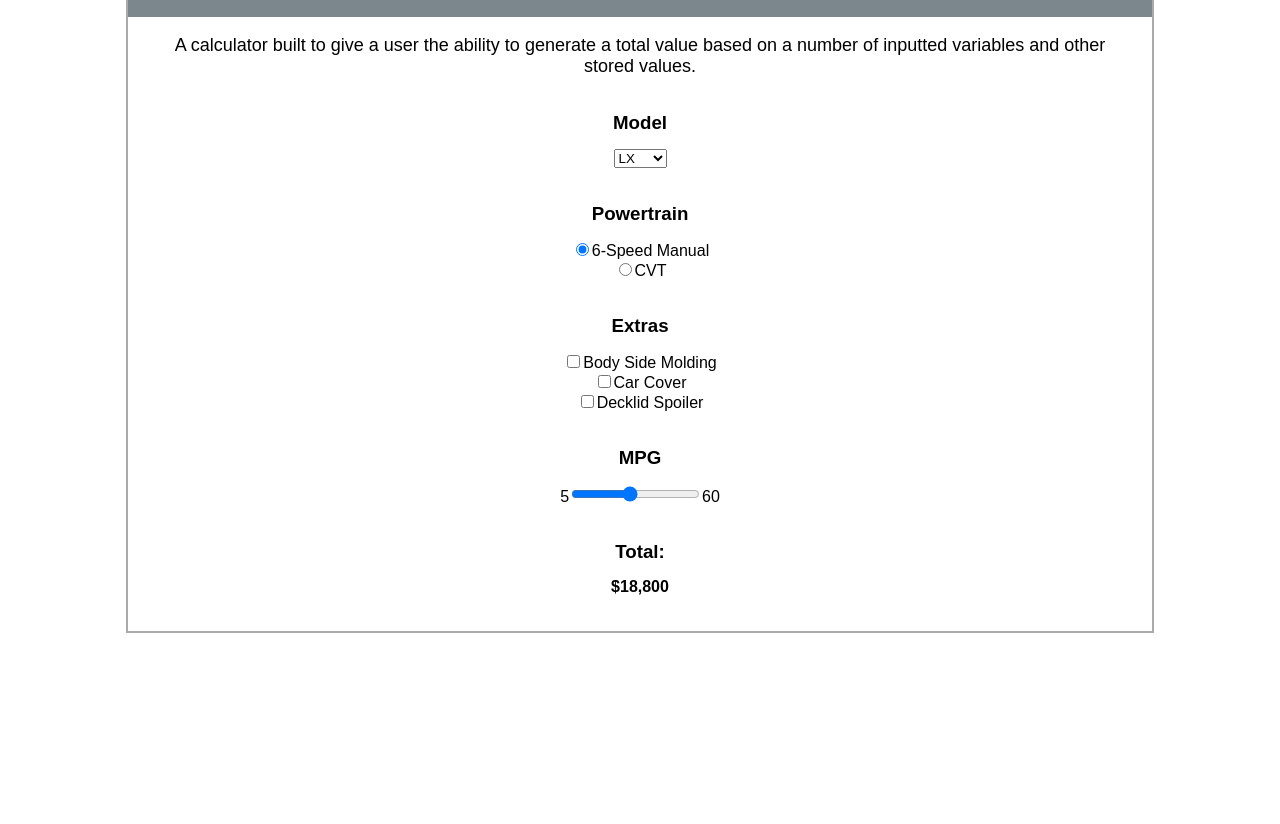
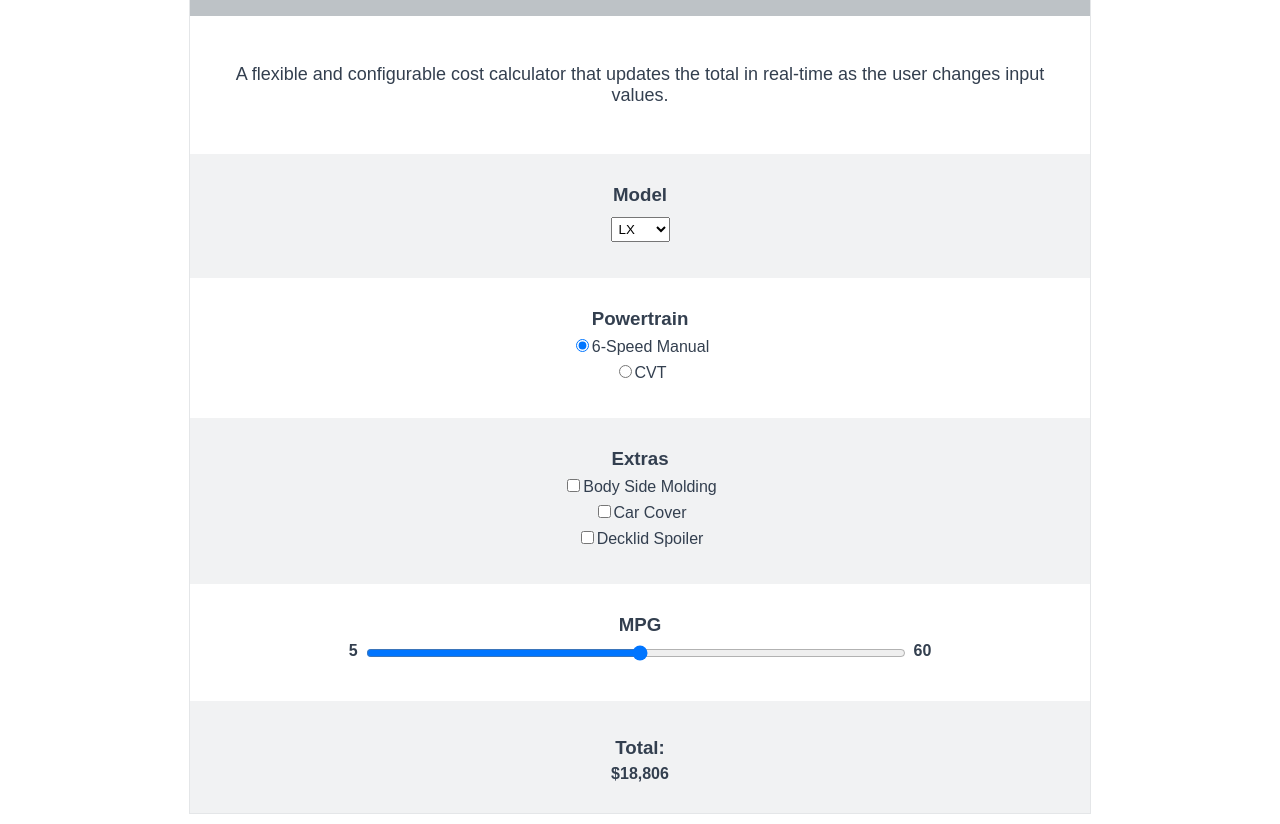
Before and after one commit to Naess/react-cost-calculator, a React app: page / in a window 1280 px wide. Shown: the part 95-919 px from the top of the page. Before the commit the page ends 800 px from the top, so only its background shows below. Built offline with nearby package versions, Linux system fonts and the light colour scheme.

Commit message:
Improve styling

```diff
--- a/options-config.json
+++ b/options-config.json
@@ -32,7 +32,7 @@
     "type": "slider",
     "min": 5,
     "max": 60,
-    "default": 30,
+    "default": 33,
     "conversionRate": 2
   }
 }
--- a/public/index.html
+++ b/public/index.html
@@ -3,7 +3,7 @@
   <head>
     <meta charset="utf-8">
     <meta name="viewport" content="width=device-width, initial-scale=1">
-    <link rel="shortcut icon" href="%PUBLIC_URL%/favicon1.ico">
+    <link rel="shortcut icon" href="%PUBLIC_URL%/favicon.ico">
     <!--
       Notice the use of %PUBLIC_URL% in the tag above.
       It will be replaced with the URL of the `public` folder during the build.
--- a/src/components/Calculator.js
+++ b/src/components/Calculator.js
@@ -61,11 +61,12 @@ class Calculator extends Component {
             &nbsp; Cost Calculator
           </h1>
         </div>
-        <p className='Calculator-intro'>
-          A calculator built to give a user the ability to generate a total value
-          based on a number of inputted variables and other stored values.
-        </p>
-
+        <div className='Row'>
+          <p className='Calculator-intro'>
+            A flexible and configurable cost calculator that updates the total
+             in real-time as the user changes input values.
+          </p>
+        </div>
         <Dropdown unique='model'
                   config={this.options['model']}
                   onUpdate={this.updateTotal} />
--- a/src/components/Checkbox.js
+++ b/src/components/Checkbox.js
@@ -31,7 +31,7 @@ class Checkbox extends Component {
       <div className='Row'>
         <h3 className='Section-title'>{this.getTitle()}</h3>
           {this.getOptions().map(([optionName, optionValue]) =>
-            <div key={optionName}>
+            <div className='Element-item' key={optionName}>
               <input type='checkbox'
                      onClick={this.handleChange}
                      name={this.props.unique}
--- a/src/components/Dropdown.js
+++ b/src/components/Dropdown.js
@@ -27,7 +27,9 @@ class Dropdown extends Component {
     return (
       <div className='Row'>
         <h3 className='Section-title'>{this.getTitle()}</h3>
-        <select defaultValue={this.getDefault()} onChange={this.handleChange}>
+        <select className='Element-item'
+                defaultValue={this.getDefault()}
+                onChange={this.handleChange}>
           {this.getOptions().map(([optionName, optionValue]) =>
             <option key={optionName}
                     value={optionValue}>{optionName}</option>
--- a/src/components/Radio.js
+++ b/src/components/Radio.js
@@ -28,7 +28,7 @@ class Radio extends Component {
       <div className='Row'>
         <h3 className='Section-title'>{this.getTitle()}</h3>
           {this.getOptions().map(([optionName, optionValue]) =>
-            <div key={optionName}>
+            <div className='Element-item' key={optionName}>
               <input type='radio'
                      onClick={this.handleChange}
                      name={this.props.unique}
--- a/src/components/Results.js
+++ b/src/components/Results.js
@@ -6,7 +6,7 @@ class Results extends Component {
   render() {
     return (
       <div className="Row">
-        <h3 className='Section-title'>{this.props.title}</h3>
+        <h3 className='Section-title Element-item'>{this.props.title}</h3>
         <strong>{formatDollars(this.props.total)}</strong>
       </div>
     );
--- a/src/components/Slider.js
+++ b/src/components/Slider.js
@@ -40,7 +40,8 @@ class Slider extends Component {
     return (
       <div className='Row'>
         <h3 className='Section-title'>{this.getTitle()}</h3>
-        <label>{this.getMin()}</label>
+        <div className='Element-item'>
+          <label className='Slider-label'>{this.getMin()}</label>
           <input type='range'
                  min={this.getMin()}
                  max={this.getMax()}
@@ -48,7 +49,8 @@ class Slider extends Component {
                  defaultValue={this.getDefault()}
                  onChange={this.handleChange}>
           </input>
-        <label>{this.getMax()}</label>
+          <label className='Slider-label'>{this.getMax()}</label>
+        </div>
       </div>
     );
   }
--- a/src/css/Calculator.css
+++ b/src/css/Calculator.css
@@ -2,13 +2,15 @@
   text-align: center;
   width: 80%;
   margin: 10px auto;
-  border: 2px solid #aaa;
+  border: 1px solid #e4e6e8;
+  color: #333f4f;
+  max-width: 900px;
 }
 
 .Calculator-header {
-  background-color: #7c868d;
+  background-color: #bdc2c6;
   padding: 10px;
-  color: #333f4f;
+
 }
 
 .Calculator-logo {
@@ -17,13 +19,38 @@
 
 .Calculator-intro {
   font-size: large;
-  padding: 0 20px;
+  padding: 0 15px;
 }
 
 .Row {
-  margin: 35px auto;
+  margin: 0px auto;
+  padding: 30px 0;
+}
+
+.Row:nth-child(odd) {
+  background-color: #f1f2f3;
 }
 
 .Section-title {
-  margin-bottom: 15px;
+  margin: 0 0 5px 0;
 }
+
+.Element-item {
+  margin: 6px 0;
+}
+
+/* DROPDOWN */
+select {
+  padding: 3px;
+}
+
+/* SLIDER */
+input[type=range] {
+  width: 60%;
+}
+
+.Slider-label {
+  vertical-align: 30%;
+  margin: 0 6px;
+  font-weight: bold;
+}
```
Also changed, not shown: src/test/Calculator.test.js (+19 -19 lines), README.md, public/favicon.ico (renamed from public/favicon1.ico). Lines whose indentation alone changed are shown as unchanged.
